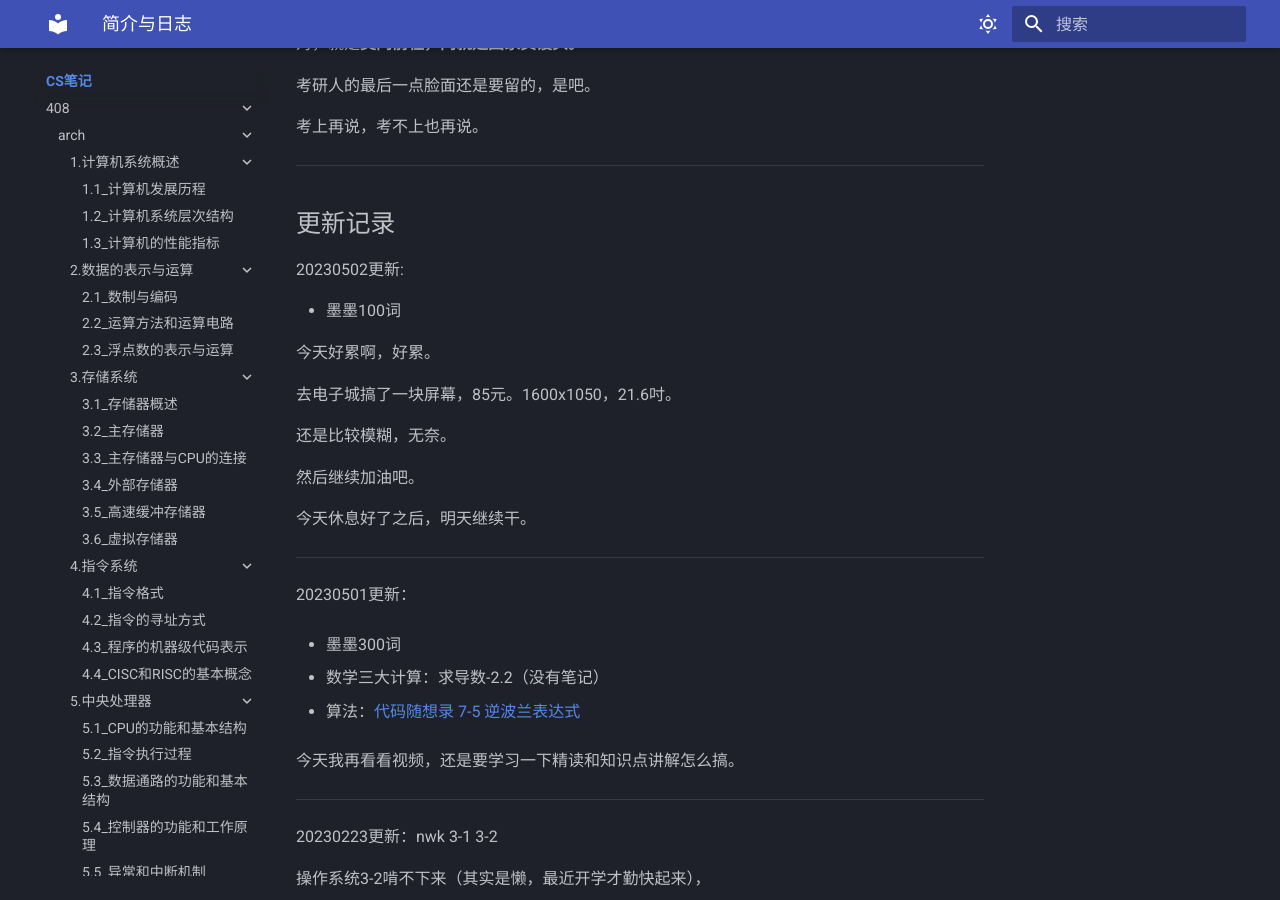
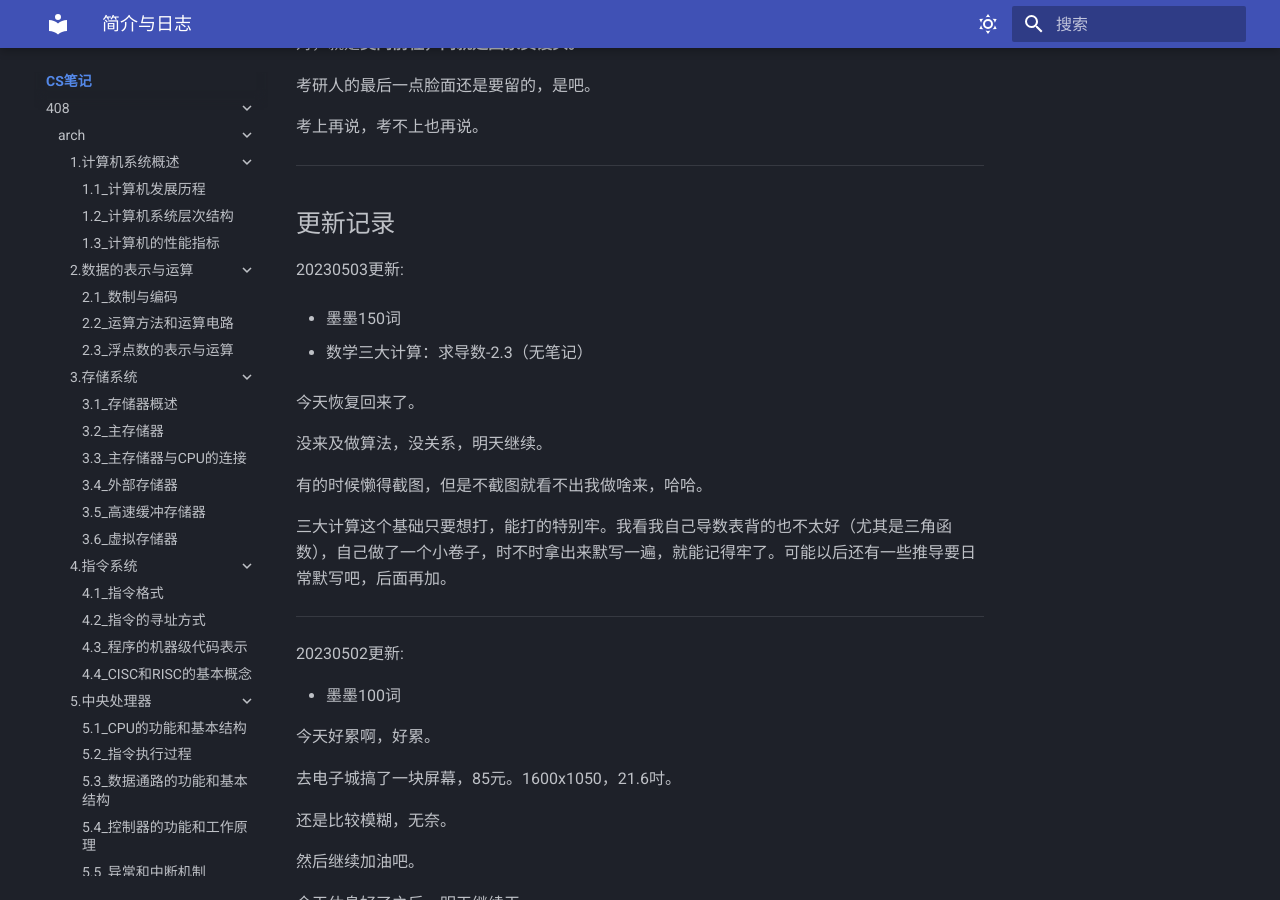
Before and after one commit to Haohahahaha/cs, an MkDocs documentation site: the page built from docs/index.md, in a window 1280 px wide and 900 px high, scrolled down 1114 px. Built offline with MkDocs 1.6.1 and Material for MkDocs 9.7.7, drawn with Linux system fonts in a browser that asks for light colours.

Commit message:
2023-05-04_00:02:30 update

```diff
--- a/docs/index.md
+++ b/docs/index.md
@@ -53,6 +53,22 @@
 ---
 
 ## 更新记录
+
+20230503更新:
+
+- 墨墨150词
+
+- 数学三大计算：求导数-2.3（无笔记）
+
+今天恢复回来了。
+
+没来及做算法，没关系，明天继续。
+
+有的时候懒得截图，但是不截图就看不出我做啥来，哈哈。
+
+三大计算这个基础只要想打，能打的特别牢。我看我自己导数表背的也不太好（尤其是三角函数），自己做了一个小卷子，时不时拿出来默写一遍，就能记得牢了。可能以后还有一些推导要日常默写吧，后面再加。
+
+---
 
 20230502更新:
 
```
